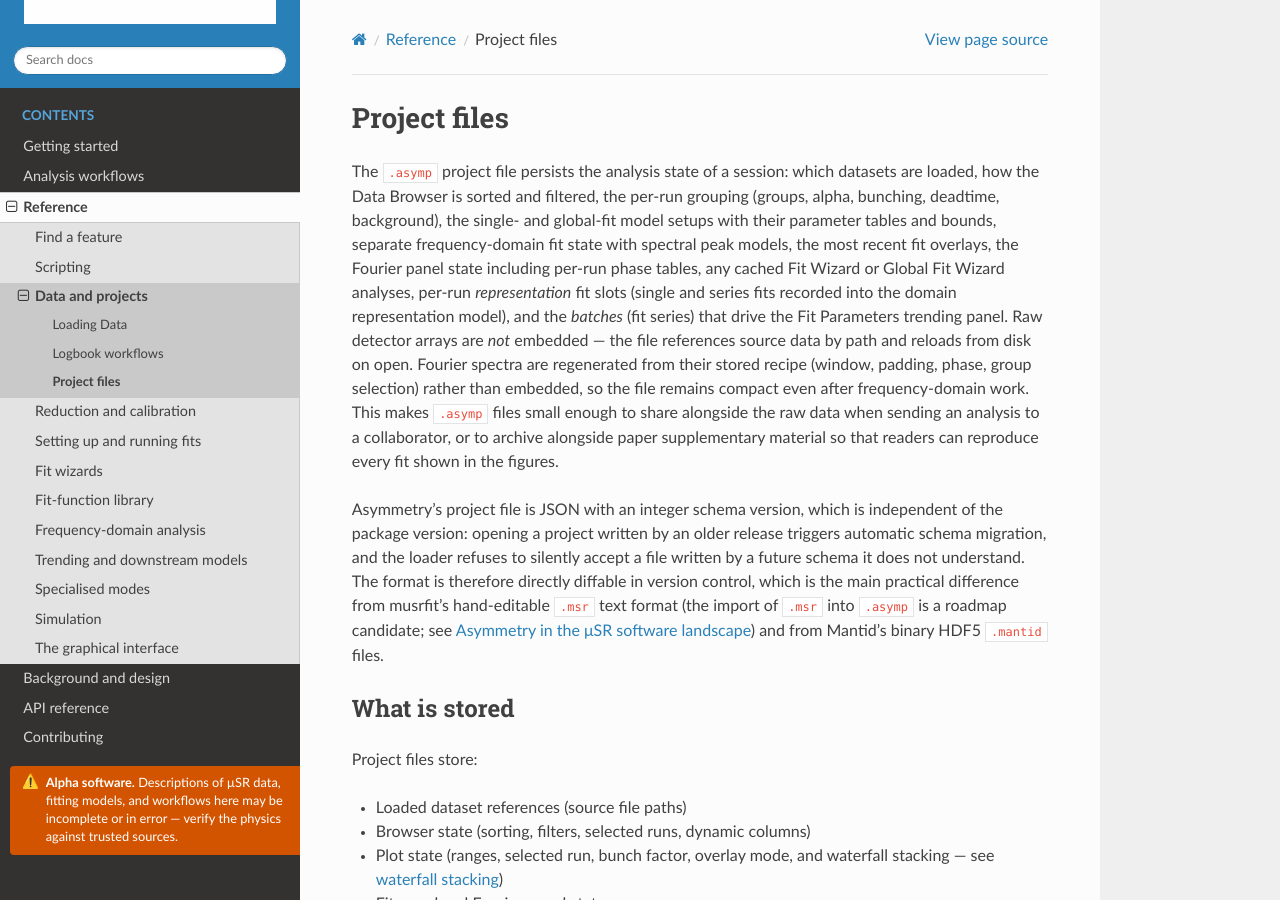
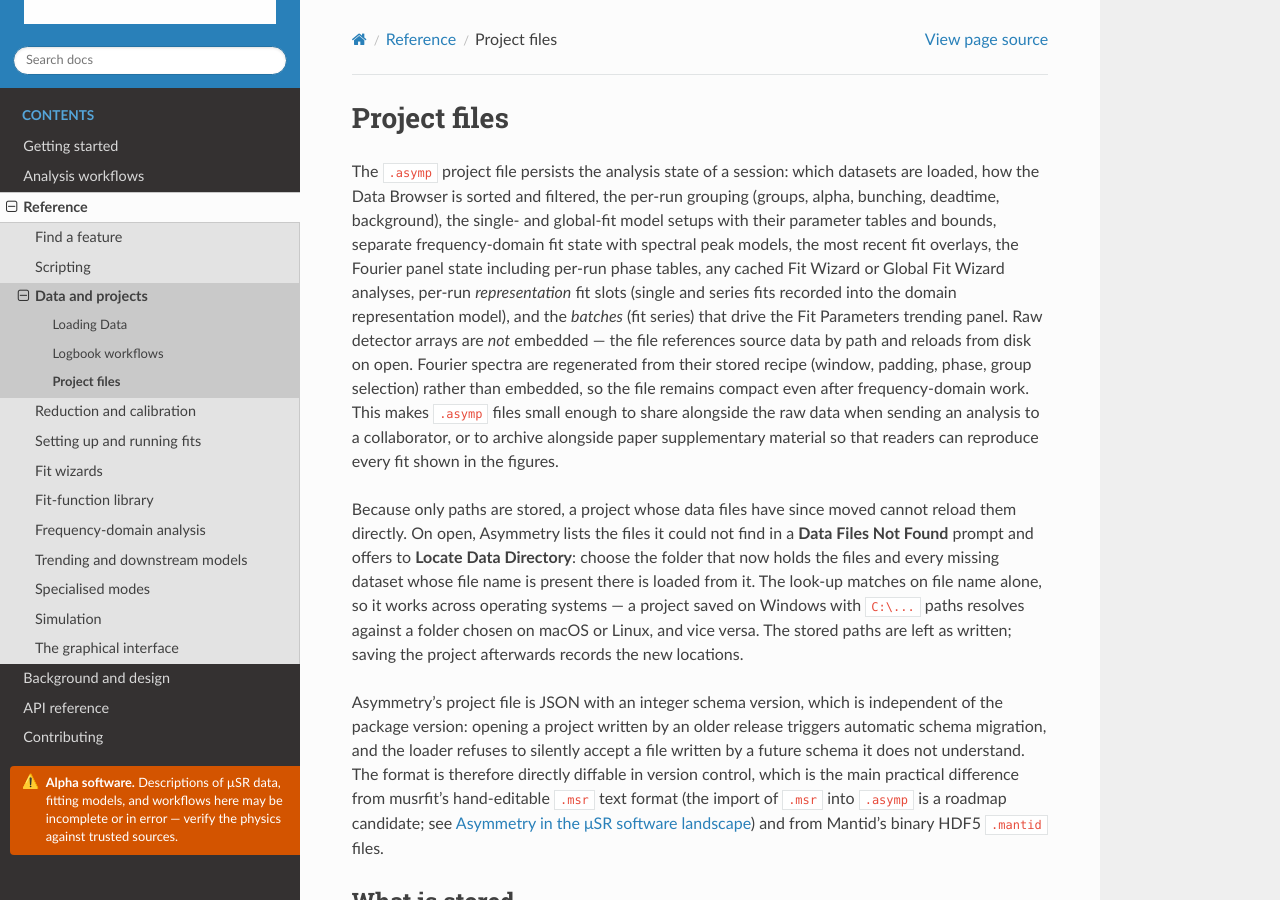
Before and after one commit to BenHuddart/asymmetry, a Sphinx documentation site: the page built from docs/reference/project_files.rst, in a window 1280 px wide and 900 px high. Built offline with Sphinx 7.4.7 and the Read the Docs theme 3.1.0, drawn with Linux system fonts in a browser that asks for light colours.

Commit message:
fix(gui): locate moved data files for projects saved on Windows (#315)
* fix(gui): locate moved data files for projects saved on Windows

The "Locate Data Directory" fallback took each stored source path's file
name with os.path.basename. On macOS/Linux a backslash is not a
separator, so a Windows path came back whole and was joined onto the
chosen folder; the candidate never existed and every run was skipped.
Use ntpath.basename, which splits on both separators on every platform,
for the candidate lookup and for the file names listed in the
"Data Files Not Found" prompt.

Co-Authored-By: Claude Fable 5.1 <noreply@anthropic.com>

* docs(project-files): describe the Locate Data Directory fallback

Document the "Data Files Not Found" prompt and the folder-based look-up
it offers, including that matching is by file name so a project saved
on one operating system resolves against a folder chosen on another.

Co-Authored-By: Claude Fable 5.1 <noreply@anthropic.com>

---------

Co-authored-by: Claude Fable 5.1 <noreply@anthropic.com>

```diff
--- a/docs/reference/project_files.rst
+++ b/docs/reference/project_files.rst
@@ -19,6 +19,17 @@ This makes ``.asymp`` files small enough to share alongside the raw
 data when sending an analysis to a collaborator, or to archive alongside
 paper supplementary material so that readers can reproduce every fit
 shown in the figures.
+
+Because only paths are stored, a project whose data files have since
+moved cannot reload them directly. On open, Asymmetry lists the files it
+could not find in a **Data Files Not Found** prompt and offers to
+**Locate Data Directory**: choose the folder that now holds the files
+and every missing dataset whose file name is present there is loaded
+from it. The look-up matches on file name alone, so it works across
+operating systems — a project saved on Windows with ``C:\...`` paths
+resolves against a folder chosen on macOS or Linux, and vice versa. The
+stored paths are left as written; saving the project afterwards records
+the new locations.
 
 Asymmetry's project file is JSON with an integer schema version, which
 is independent of the package version: opening a project written by an
```
Also changed, not shown: CHANGELOG.md (+10 -0 lines), 2 other files.
